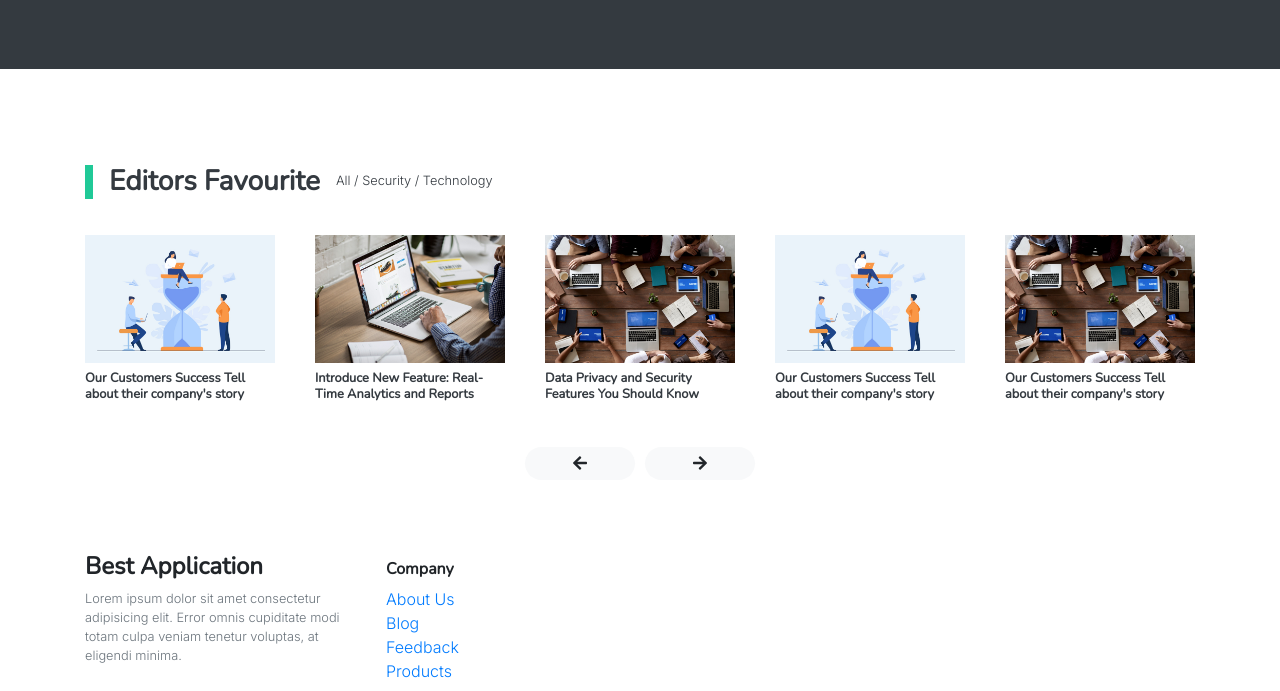
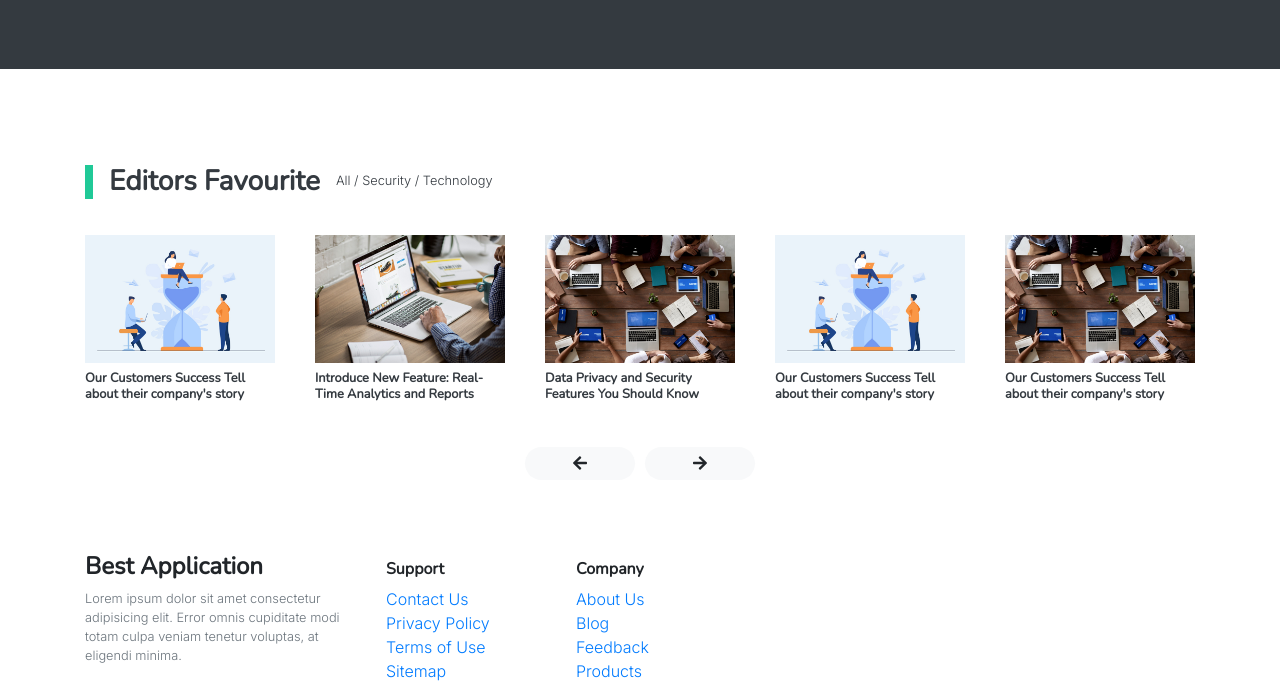
Before and after one commit to samseen/NodeApp, a website: page index.html in a window 1280 px wide. Shown: the part 2156-2847 px from the top of the page. Drawn offline with nearby package versions, Linux system fonts and the light colour scheme.

Commit message:
Finished the support section of the site.

```diff
--- a/index.html
+++ b/index.html
@@ -630,6 +630,17 @@
           </div>
           <div class="col-sm-6 col-md-3 col-lg-2 mt-5 mt-lg-0">
             <div class="company pl-3 pt-2">
+              <h6 class="font-nun">Support</h6>
+              <div class="d-flex flex-column">
+                <a href="javascript:void(0)">Contact Us</a>
+                <a href="javascript:void(0)">Privacy Policy</a>
+                <a href="javascript:void(0)">Terms of Use</a>
+                <a href="javascript:void(0)">Sitemap</a>
+              </div>
+            </div>
+          </div>
+          <div class="col-sm-6 col-md-3 col-lg-2 mt-5 mt-lg-0">
+            <div class="company pl-3 pt-2">
               <h6 class="font-nun">Company</h6>
               <div class="d-flex flex-column">
                 <a href="javascript:void(0)">About Us</a>
```
